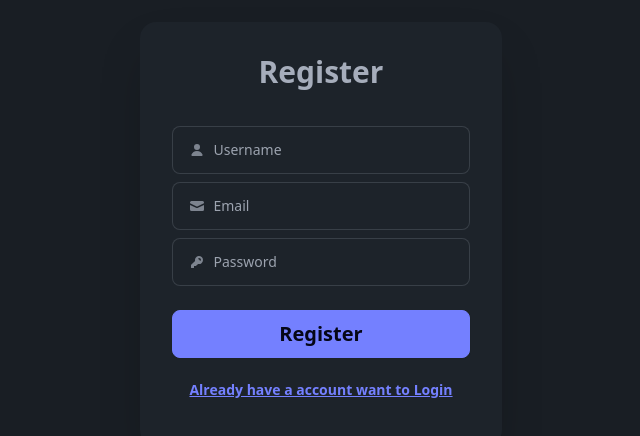
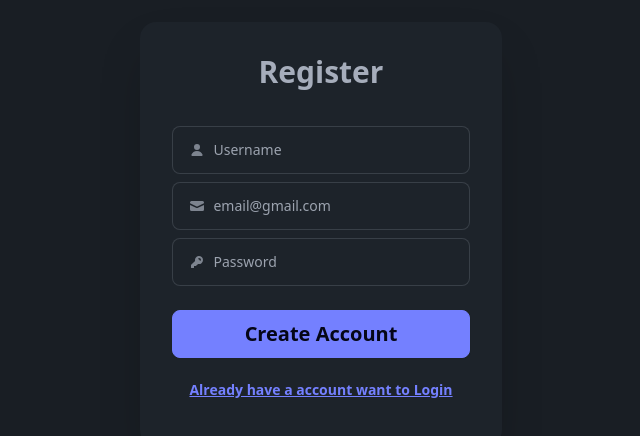
Before and after one commit to codewithahsanzahoor/reactjs-tailwind-daisyui-bookapiFrontend-1, a React (Vite) app: page /auth/register in a window 1280 px wide. Shown: the part 166-602 px from the top of the page, without its empty margins (319-959 px from the left). Built offline with nearby package versions, Linux system fonts and the light colour scheme.

Commit message:
register page functionality done

```diff
--- a/src/http/api.ts
+++ b/src/http/api.ts
@@ -20,3 +20,12 @@ export const login = async (data: {
 	const response = await api.post("/users/login", data);
 	return response.data;
 };
+
+export const register = async (data: {
+	name: string;
+	email: string;
+	password: string;
+}): Promise<{ message: string; token: string }> => {
+	const response = await api.post("/users/register", data);
+	return response.data;
+};
--- a/src/layouts/DashboardLayout.tsx
+++ b/src/layouts/DashboardLayout.tsx
@@ -59,7 +59,7 @@ function DashboardLayout() {
 					<div className="divider my-0 mx-0"></div>
 					<ul className="menu bg-base-200 w-full gap-5 mt-[15px]">
 						<li>
-							<a>
+							<div>
 								<svg
 									xmlns="http://www.w3.org/2000/svg"
 									className="h-5 w-5"
@@ -75,13 +75,13 @@ function DashboardLayout() {
 									/>
 								</svg>
 								<Link to="/dashboard/home">Home</Link>
-							</a>
+							</div>
 						</li>
 						<li>
-							<a>
+							<div>
 								<i className="ri-git-repository-fill"></i>{" "}
 								<Link to="/dashboard/books">Books</Link>
-							</a>
+							</div>
 						</li>
 					</ul>
 				</div>
--- a/src/pages/LoginPage.tsx
+++ b/src/pages/LoginPage.tsx
@@ -84,12 +84,21 @@ function LoginPage() {
 								/>
 							</label>
 							<button
-								className="btn btn-primary mt-4 font-semibold text-xl"
+								className={
+									mutation.isLoading
+										? "btn-disabled btn btn-primary mt-4 font-semibold text-xl"
+										: "btn btn-primary mt-4 font-semibold text-xl"
+								}
 								onClick={(e) => {
 									e.preventDefault();
 									handleLoginSubmit();
 								}}
 							>
+								{mutation.isLoading && (
+									<span>
+										<i className="ri-loader-4-fill animate-spin"></i>
+									</span>
+								)}{" "}
 								Login
 							</button>
 
--- a/src/pages/RegisterPage.tsx
+++ b/src/pages/RegisterPage.tsx
@@ -1,6 +1,40 @@
-import { Link } from "react-router-dom";
+import React from "react";
+import { useMutation } from "react-query";
+import { Link, useNavigate } from "react-router-dom";
+import { register } from "../http/api";
 
 function RegisterPage() {
+	//? create use ref for email and password data from user input
+	const emailRef = React.useRef<HTMLInputElement>(null);
+	const passwordRef = React.useRef<HTMLInputElement>(null);
+	const nameRef = React.useRef<HTMLInputElement>(null);
+	// console.log(emailRef, passwordRef);
+	const Navigate = useNavigate();
+
+	//? create use mutation for login in react query
+	const mutation = useMutation({
+		mutationFn: register,
+		onSuccess: (data) => {
+			// console.log("data", data);
+			console.log("login successfully", data);
+			Navigate("/dashboard/home");
+		},
+	});
+
+	//? create function to handle login and send data to backend
+	const handleRegisterSubmit = () => {
+		const email = emailRef.current?.value;
+		const password = passwordRef.current?.value;
+		const name = nameRef.current?.value;
+
+		if (!name || !email || !password) {
+			return alert("Please enter email and password");
+		}
+
+		//? calling use mutation function will automatically send data to mutationFn in react query
+		mutation.mutate({ name, email, password });
+		// console.log("data", { email, password });
+	};
 	return (
 		<>
 			<div className="flex justify-center items-center bg-base-200 min-h-screen">
@@ -17,7 +51,13 @@ function RegisterPage() {
 								>
 									<path d="M8 8a3 3 0 1 0 0-6 3 3 0 0 0 0 6ZM12.735 14c.618 0 1.093-.561.872-1.139a6.002 6.002 0 0 0-11.215 0c-.22.578.254 1.139.872 1.139h9.47Z" />
 								</svg>
-								<input type="text" className="grow" placeholder="Username" />
+								<input
+									type="text"
+									className="grow"
+									placeholder="Username"
+									defaultValue={""}
+									ref={nameRef}
+								/>
 							</label>
 							<label className="input input-bordered input-md flex items-center gap-2">
 								<svg
@@ -29,7 +69,13 @@ function RegisterPage() {
 									<path d="M2.5 3A1.5 1.5 0 0 0 1 4.5v.793c.026.009.051.02.076.032L7.674 8.51c.206.1.446.1.652 0l6.598-3.185A.755.755 0 0 1 15 5.293V4.5A1.5 1.5 0 0 0 13.5 3h-11Z" />
 									<path d="M15 6.954 8.978 9.86a2.25 2.25 0 0 1-1.956 0L1 6.954V11.5A1.5 1.5 0 0 0 2.5 13h11a1.5 1.5 0 0 0 1.5-1.5V6.954Z" />
 								</svg>
-								<input type="text" className="grow" placeholder="Email" />
+								<input
+									type="text"
+									className="grow"
+									placeholder="email@gmail.com"
+									defaultValue={""}
+									ref={emailRef}
+								/>
 							</label>
 
 							<label className="input input-bordered input-md flex items-center gap-2">
@@ -48,15 +94,35 @@ function RegisterPage() {
 								<input
 									type="password"
 									className="grow"
-									value=""
+									defaultValue={""}
 									placeholder="Password"
+									ref={passwordRef}
+									required
 								/>
 							</label>
-							<input
-								type="submit"
-								value="Register"
-								className="btn btn-primary mt-4 font-semibold text-xl"
-							/>
+							{mutation.isError && (
+								<p className="text-red-600 text-center my-3">
+									"something went wrong in registering please try again"
+								</p>
+							)}
+							<button
+								className={
+									mutation.isLoading
+										? "btn-disabled btn btn-primary mt-4 font-semibold text-xl"
+										: "btn btn-primary mt-4 font-semibold text-xl"
+								}
+								onClick={(e) => {
+									e.preventDefault();
+									handleRegisterSubmit();
+								}}
+							>
+								{mutation.isLoading && (
+									<span>
+										<i className="ri-loader-4-fill animate-spin"></i>
+									</span>
+								)}{" "}
+								Create Account
+							</button>
 							<Link to="/auth/login">
 								<button type="button" className="btn btn-link ">
 									Already have a account want to Login
```
